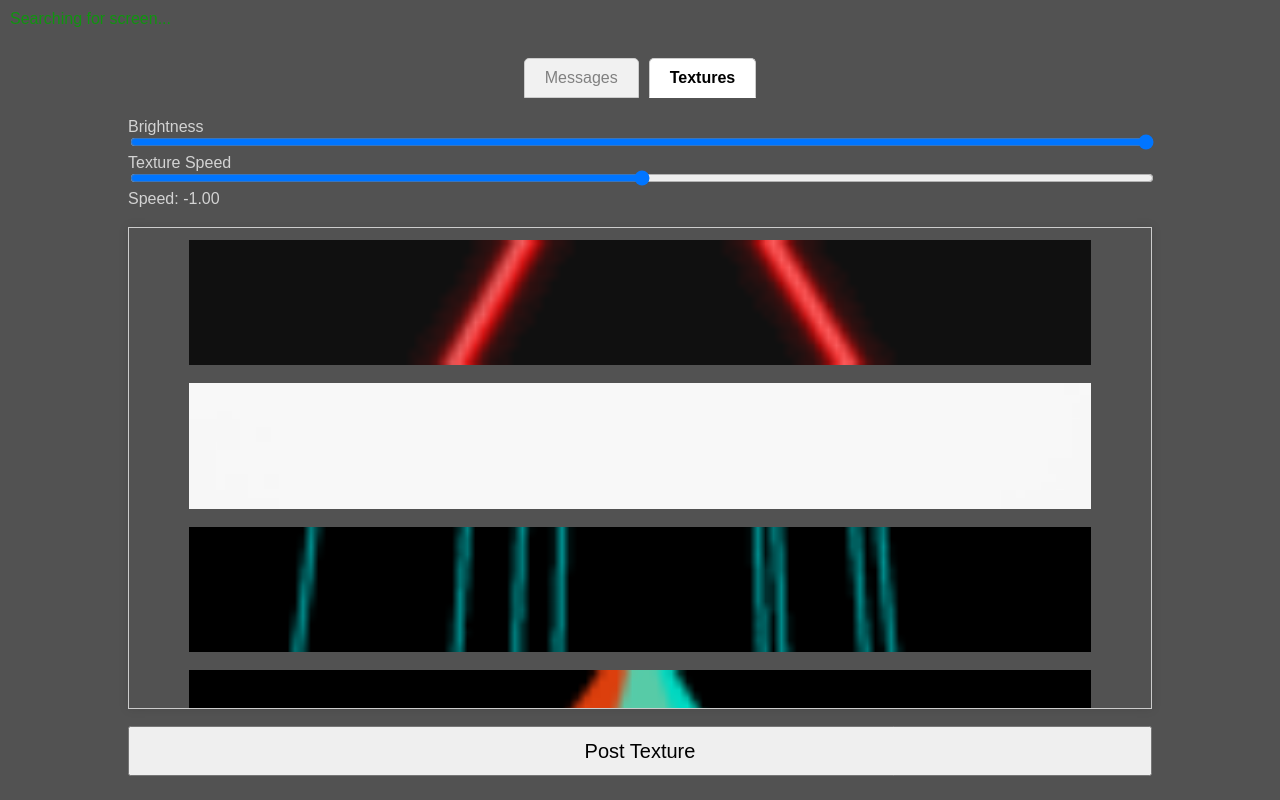
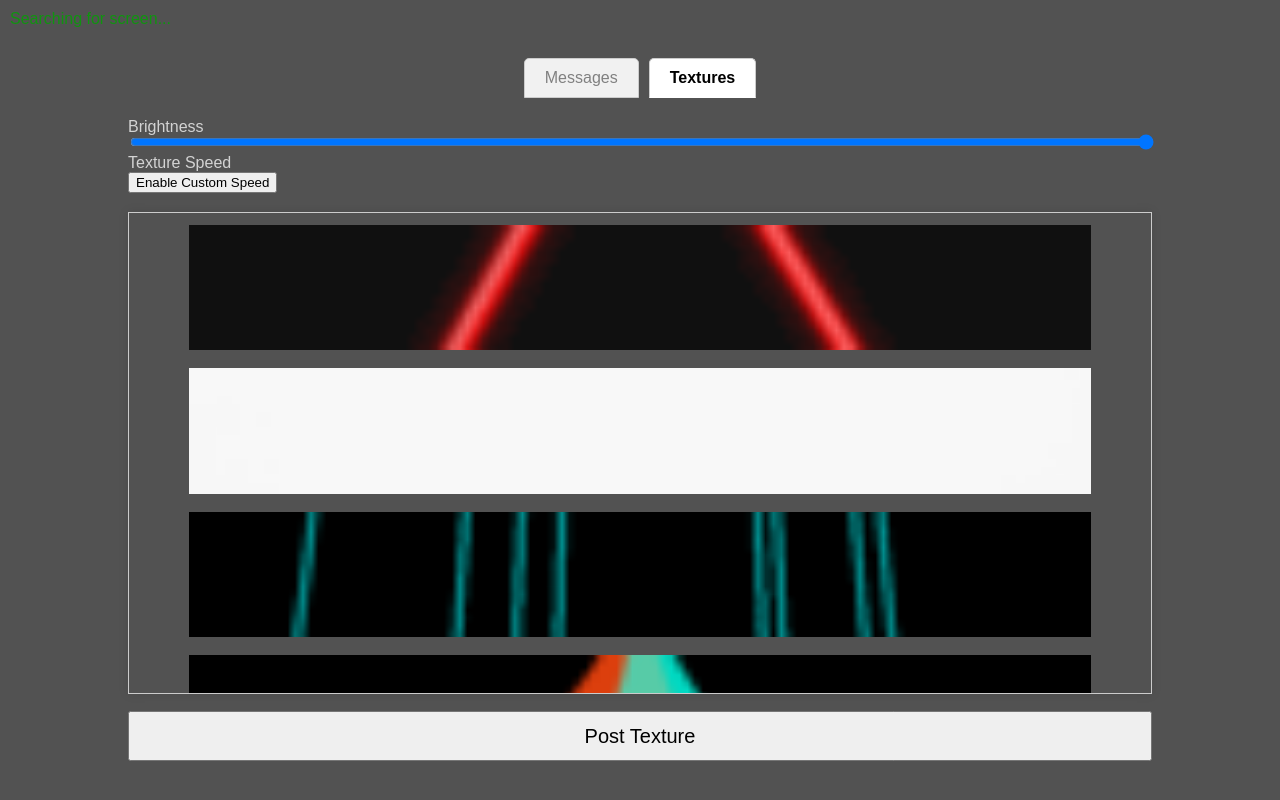
Before and after one commit to jpmc3630/blazing-marquee, a React (Create React App) app in the folder client/: page / in a window 1280 px wide. Built offline with nearby package versions, Linux system fonts and the light colour scheme.

Commit message:
Try custom speed toggle

```diff
--- a/client/src/App.js
+++ b/client/src/App.js
@@ -295,20 +295,39 @@ class App extends Component {
     </div>
     {/* Slider for Texture Speed */}
     <div className="slider-column">
-      <label className="slider-label" htmlFor="textureSpeed">Texture Speed</label>
+  <label className="slider-label" htmlFor="textureSpeed">Texture Speed</label>
+
+  {/* Toggle button to enable/disable custom speed */}
+  <div>
+    <button
+      onClick={() => this.setState(prevState => ({
+        customSpeedEnabled: !prevState.customSpeedEnabled, // Toggle the custom speed state
+        rawTextureSpeed: prevState.customSpeedEnabled ? 0 : 1, // Reset speed to default when toggling
+        transformedTextureSpeed: prevState.customSpeedEnabled ? -1 : 1 // Default to -1 if disabled, 1 if enabled
+      }))}
+    >
+      {this.state.customSpeedEnabled ? 'Disable Custom Speed' : 'Enable Custom Speed'}
+    </button>
+  </div>
+
+  {/* Show slider only when custom speed is enabled */}
+  {this.state.customSpeedEnabled && (
+    <>
       <input
         type="range"
         id="textureSpeed"
         name="textureSpeed"
-        min="-1"
-        max="1"
-        step="0.01"
-        value={this.state.rawTextureSpeed} // Use raw value for slider input
+        min="1" // Start from 1 for custom speed
+        max="3000"
+        step="1"
+        value={this.state.transformedTextureSpeed} // Use transformed value for slider input
         onChange={this.handleSpeedChange} // Custom handler for texture speed
         className="slider"
       />
-      <div className="slider-value">Speed: {this.state.transformedTextureSpeed.toFixed(2)}</div>
-    </div>
+      <div className="slider-value">Speed: {this.state.transformedTextureSpeed.toFixed(0)}</div>
+    </>
+  )}
+</div>
   </div>
 )}
 
```
